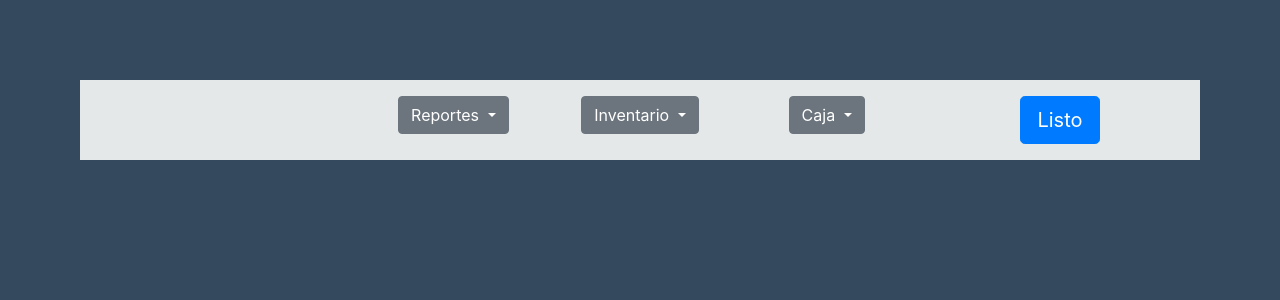
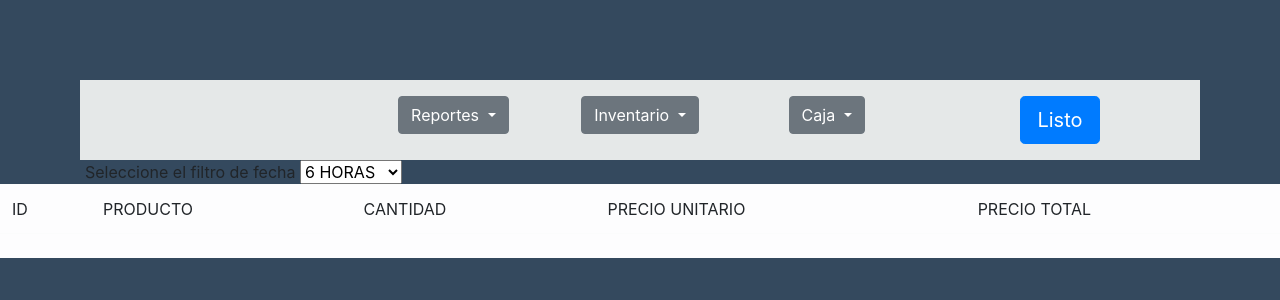
Before and after one commit to moondev-sv/PaletasGrandSitemaLocal, a PHP site: page /ventas.php in a window 1280 px wide. Shown: the top 300 px of the page. Run offline with PHP 8.4, Linux system fonts and the light colour scheme; some libraries are stand-ins or nearby versions.

Commit message:
Actualizando tabla de ventas

```diff
--- a/ventas.php
+++ b/ventas.php
@@ -23,6 +23,37 @@
 	<?php
 		include("barra_herramientas.php")
 	?>
+		<div class="container">
+			Seleccione el filtro de fecha
+		<select name="" id="">
+			<option value="">6 HORAS</option>
+			<option value="">12 HORAS</option>
+			<option value="">1 DIA</option>
+			<option value="">1 SEMANA</option>
+			<option value="">1 MES</option>
+			</select>
+		</div>
+		<div>
+			<table CLASS="table table-row table-light">
+				<thead>
+					<td>ID</td>
+					<td>PRODUCTO</td>
+					<td>CANTIDAD</td>
+					<td>PRECIO UNITARIO</td>
+					<td>PRECIO TOTAL</td>
+				</thead>
+				<tbody>
+				<tr>
+					<td></td>
+					<td></td>
+					<td></td>
+					<td></td>
+					<td></td>
+				</tr>
+				</tbody>
+			</table>
+		</div>
 	</div>
+
 </body>
 </html>
```
